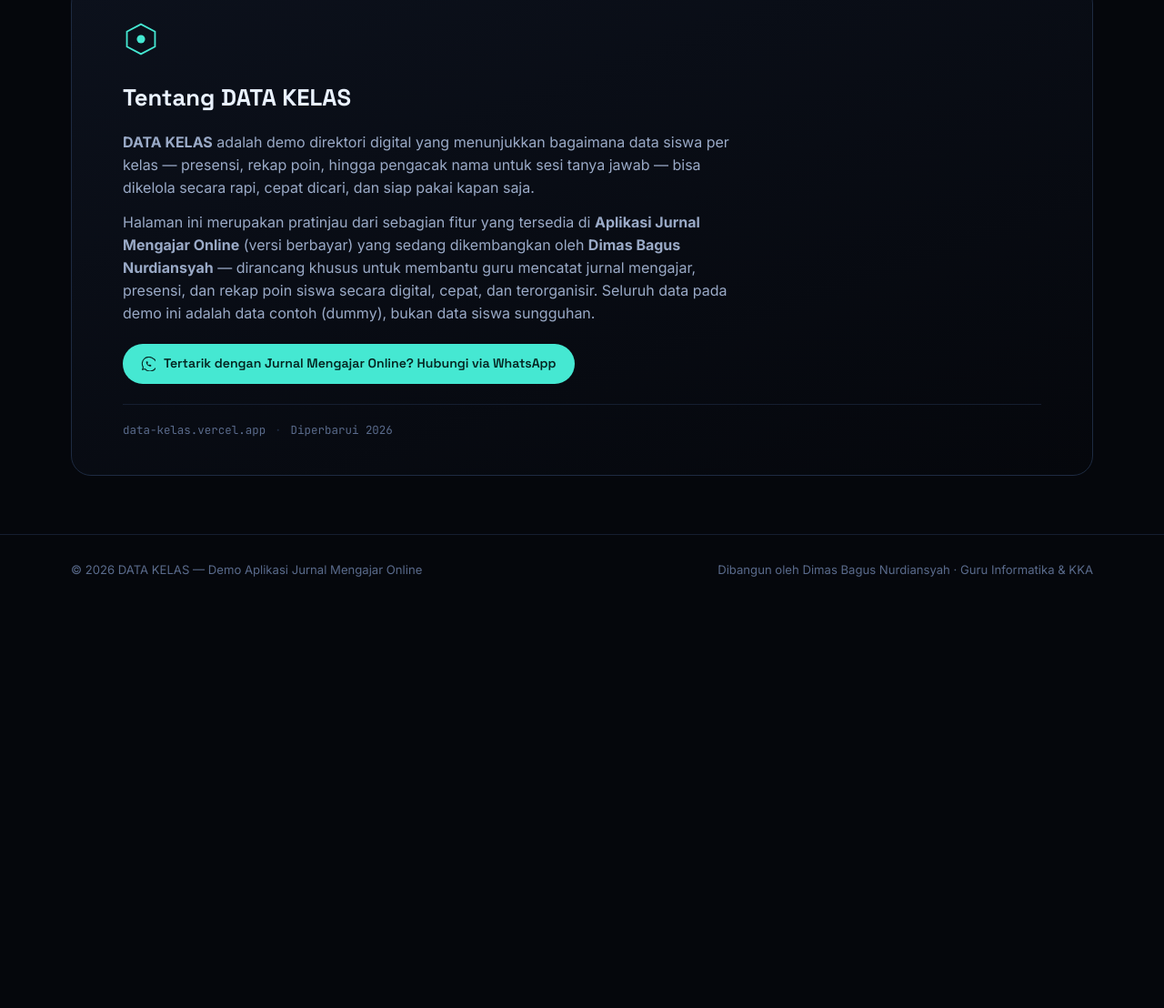
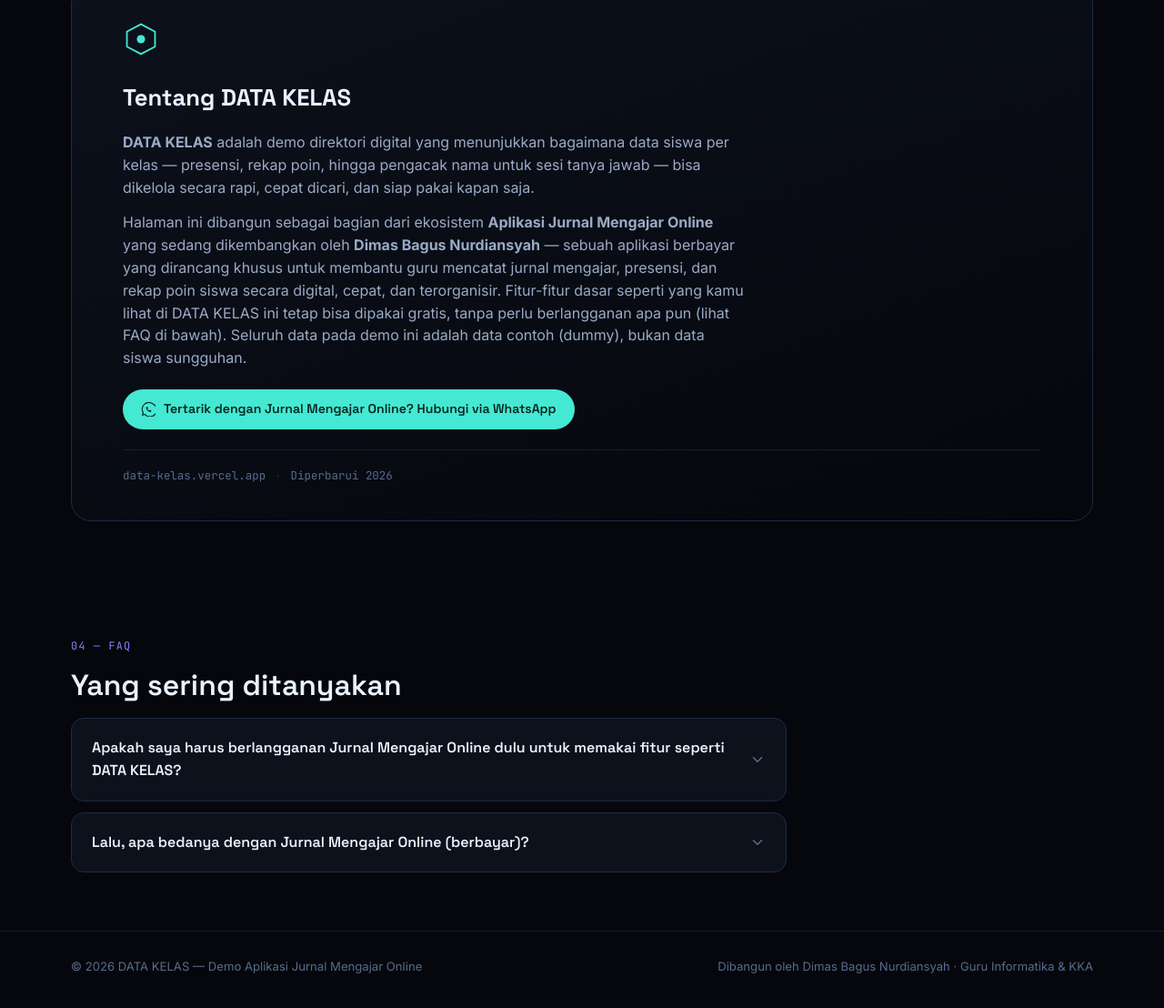
Before and after one commit to dimas-bn/Folder-direktori-digital, a plain HTML site: page index.html in a window 1280 px wide. Shown: the part 2582-3690 px from the top of the page at 91% size. Before the commit the page ends 3259 px from the top, so only its background shows below. Drawn offline with Linux system fonts and the light colour scheme.

Commit message:
Add files via upload

```diff
--- a/index.html
+++ b/index.html
@@ -210,11 +210,13 @@
         tanya jawab &mdash; bisa dikelola secara rapi, cepat dicari, dan siap pakai kapan saja.
       </p>
       <p class="about-card__text">
-        Halaman ini merupakan pratinjau dari sebagian fitur yang tersedia di
-        <strong>Aplikasi Jurnal Mengajar Online</strong> (versi berbayar) yang sedang
-        dikembangkan oleh <strong>Dimas Bagus Nurdiansyah</strong> &mdash; dirancang khusus
-        untuk membantu guru mencatat jurnal mengajar, presensi, dan rekap poin siswa secara
-        digital, cepat, dan terorganisir. Seluruh data pada demo ini adalah data contoh
+        Halaman ini dibangun sebagai bagian dari ekosistem
+        <strong>Aplikasi Jurnal Mengajar Online</strong> yang sedang dikembangkan oleh
+        <strong>Dimas Bagus Nurdiansyah</strong> &mdash; sebuah aplikasi berbayar yang
+        dirancang khusus untuk membantu guru mencatat jurnal mengajar, presensi, dan rekap
+        poin siswa secara digital, cepat, dan terorganisir. Fitur-fitur dasar seperti yang
+        kamu lihat di DATA KELAS ini tetap bisa dipakai gratis, tanpa perlu berlangganan
+        apa pun (lihat FAQ di bawah). Seluruh data pada demo ini adalah data contoh
         (dummy), bukan data siswa sungguhan.
       </p>
       <a class="about-card__cta" href="https://wa.me/6285641051211" target="_blank" rel="noopener">
@@ -226,6 +228,42 @@
         <span class="dot-sep" aria-hidden="true">&middot;</span>
         <span id="year-now"></span>
       </div>
+    </div>
+  </section>
+
+  <!-- ============ FAQ ============ -->
+  <section class="section section--faq" id="faq">
+    <div class="section__head">
+      <p class="section__eyebrow">04 &mdash; FAQ</p>
+      <h2 class="section__title">Yang sering ditanyakan</h2>
+    </div>
+
+    <div class="faq-list">
+      <details class="faq-item">
+        <summary class="faq-item__q">
+          Apakah saya harus berlangganan Jurnal Mengajar Online dulu untuk memakai fitur seperti DATA KELAS?
+          <svg class="faq-item__chevron" width="18" height="18" viewBox="0 0 24 24" fill="none" aria-hidden="true"><path d="M6 9L12 15L18 9" stroke="currentColor" stroke-width="2" stroke-linecap="round" stroke-linejoin="round"/></svg>
+        </summary>
+        <p class="faq-item__a">
+          Tidak. Fitur-fitur dasar seperti direktori kelas, pencarian siswa, pengacak nama,
+          serta salin &amp; cetak/PDF &mdash; sama seperti yang kamu coba di DATA KELAS ini
+          &mdash; bisa dipakai gratis, tanpa perlu berlangganan apa pun lebih dulu.
+        </p>
+      </details>
+
+      <details class="faq-item">
+        <summary class="faq-item__q">
+          Lalu, apa bedanya dengan Jurnal Mengajar Online (berbayar)?
+          <svg class="faq-item__chevron" width="18" height="18" viewBox="0 0 24 24" fill="none" aria-hidden="true"><path d="M6 9L12 15L18 9" stroke="currentColor" stroke-width="2" stroke-linecap="round" stroke-linejoin="round"/></svg>
+        </summary>
+        <p class="faq-item__a">
+          Jurnal Mengajar Online menambahkan fitur yang lebih berat dan otomatis &mdash;
+          pencatatan jurnal mengajar harian, presensi real-time, rekap poin yang tersinkron
+          otomatis dari kegiatan mengajar, dan penyimpanan data berkelanjutan. Hal-hal itu
+          butuh sistem &amp; penyimpanan di baliknya, di luar cakupan tools gratis seperti
+          DATA KELAS.
+        </p>
+      </details>
     </div>
   </section>
 
--- a/style.css
+++ b/style.css
@@ -352,6 +352,25 @@
   color:var(--text-low); font-size:.9rem; padding:8px 4px;
 }
 @keyframes fadeUp{from{opacity:0; transform:translateY(6px);} to{opacity:1; transform:translateY(0);}}
+
+/* ---------- faq ---------- */
+.faq-list{display:flex; flex-direction:column; gap:12px; max-width:78ch;}
+.faq-item{
+  background:var(--bg-panel); border:1px solid var(--line);
+  border-radius:var(--radius-m); padding:2px 22px;
+  transition:border-color .2s ease, background .2s ease;
+}
+.faq-item[open]{background:var(--bg-elevated); border-color:var(--teal-dim);}
+.faq-item__q{
+  list-style:none; cursor:pointer; user-select:none;
+  display:flex; align-items:center; justify-content:space-between; gap:16px;
+  padding:18px 0; font-family:var(--font-display); font-weight:600;
+  font-size:1rem; color:var(--text-hi);
+}
+.faq-item__q::-webkit-details-marker{display:none;}
+.faq-item__chevron{flex:0 0 auto; color:var(--text-low); transition:transform .25s ease, color .25s ease;}
+.faq-item[open] .faq-item__chevron{transform:rotate(180deg); color:var(--teal);}
+.faq-item__a{color:var(--text-mid); margin:0 0 18px; max-width:70ch; line-height:1.6;}
 
 /* ---------- about ---------- */
 .section--about{padding-top:20px;}
```
